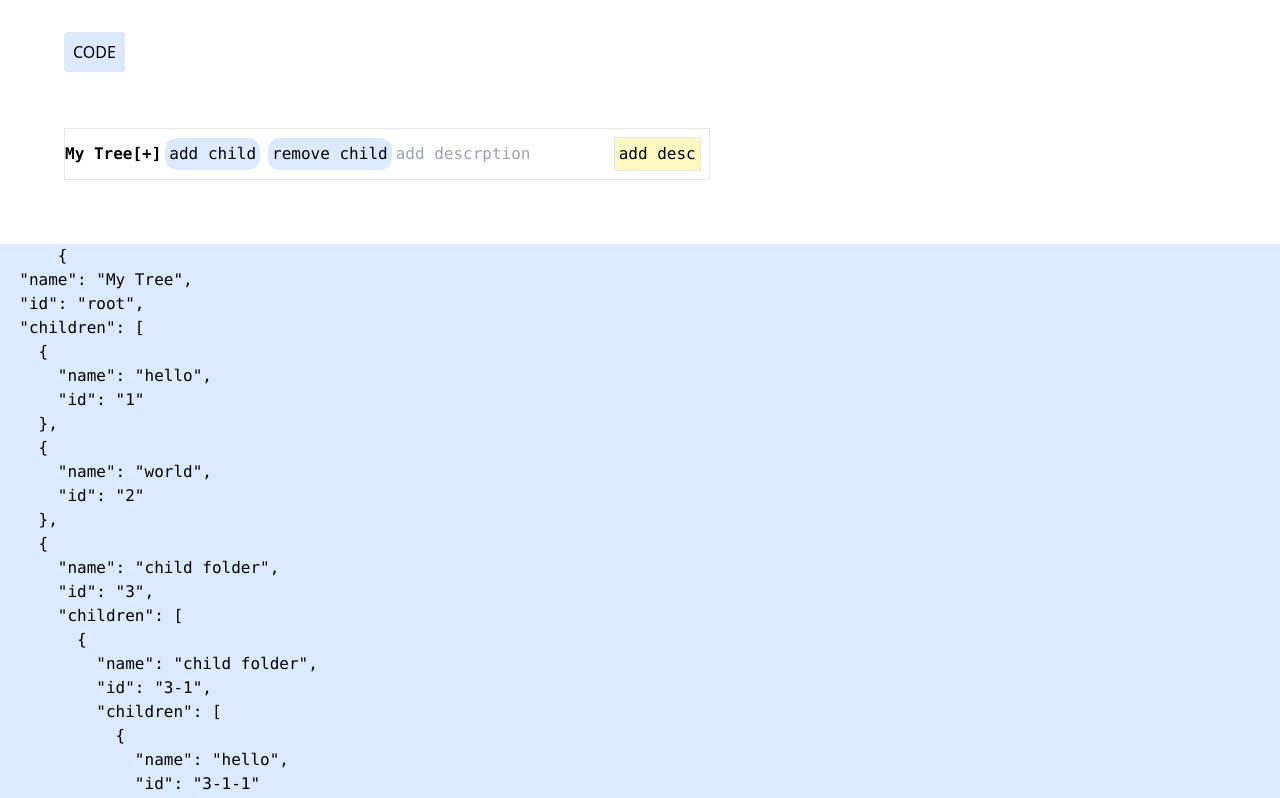
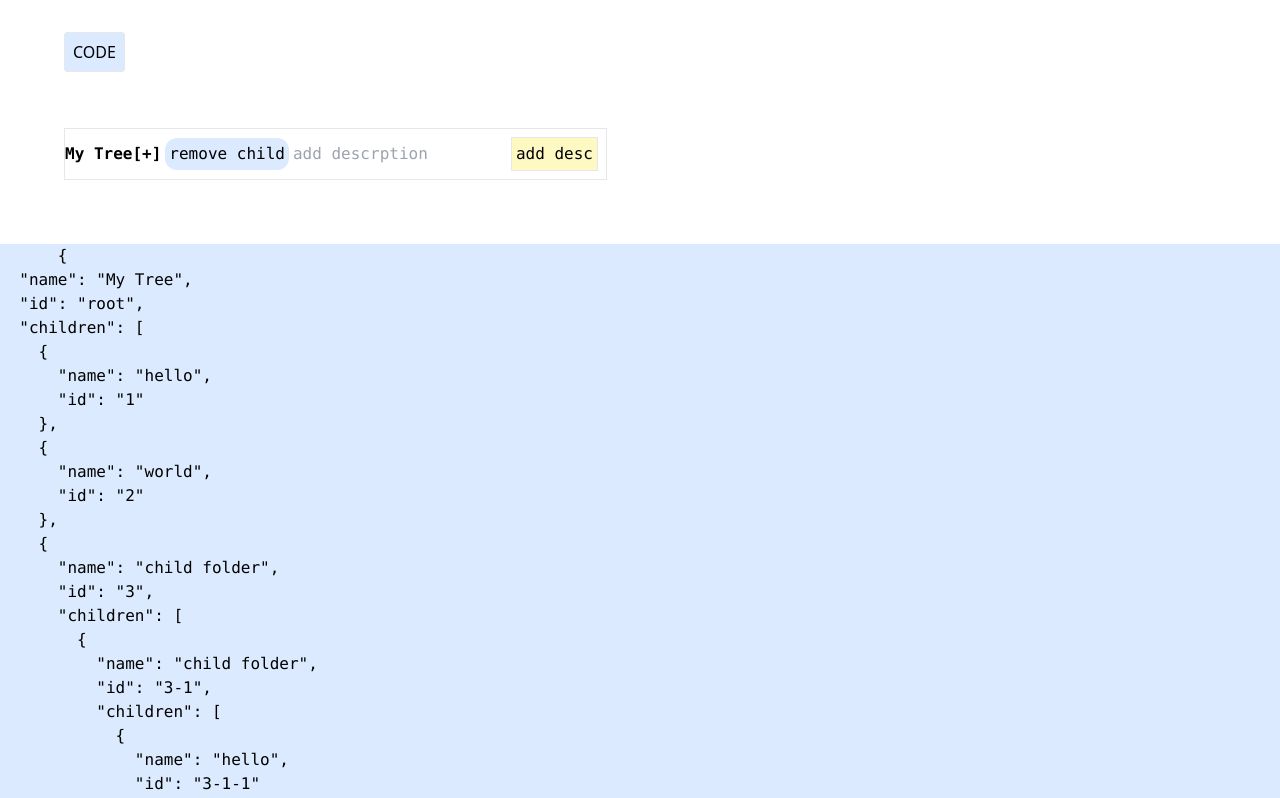
Before and after one commit to ilyafefelov/tree-menu, a Nuxt app: page / in a window 1280 px wide. Shown: the top 798 px of the page. Built offline with nearby package versions, Linux system fonts and the light colour scheme.

Commit message:
no button on root

```diff
--- a/components/TreeItem.vue
+++ b/components/TreeItem.vue
@@ -59,7 +59,8 @@ const emit = defineEmits(['removeT', 'removeItem', 'removeThis'])
                 <span v-if="isFolder">[{{ isOpen ? '-' : '+' }}]</span>
 
             </div>
-            <div class="add p-1 bg-blue-100 m-1 hover:bg-blue-200 rounded-xl" @click="addChild">add child</div>
+            <div class="add p-1 bg-blue-100 m-1 hover:bg-blue-200 rounded-xl" v-if="model.name !== 'My Tree'" @click="
+            addChild">add child</div>
             <div class="add p-1 bg-blue-100 m-1 hover:bg-blue-200 rounded-xl" @click="removeChild($event)">
                 remove child</div>
             <input v-model="description" placeholder="add descrption">
```
